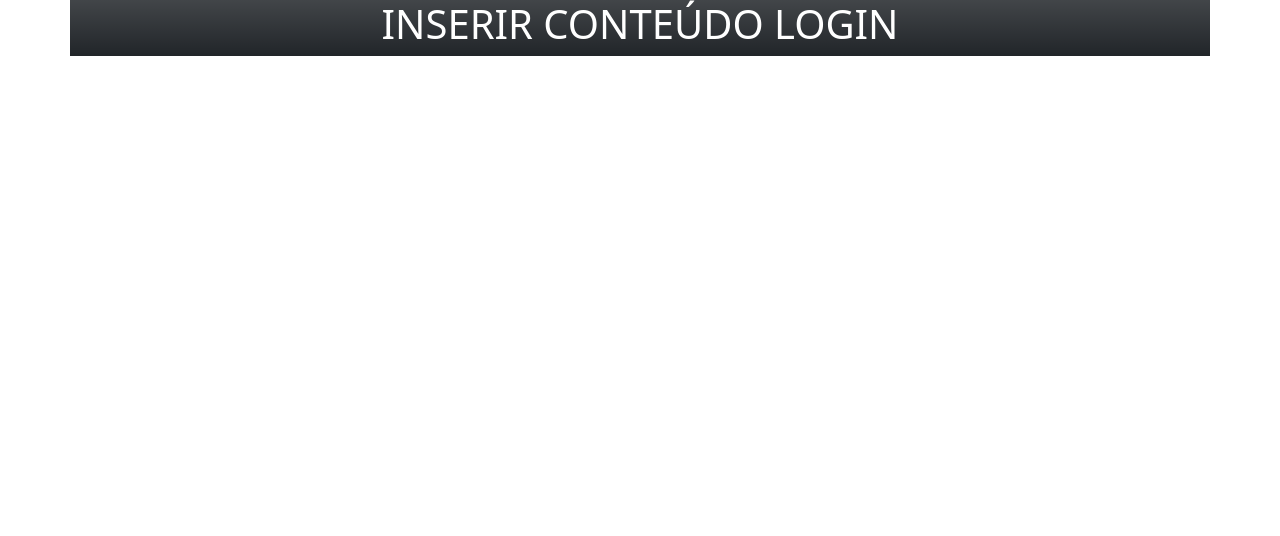
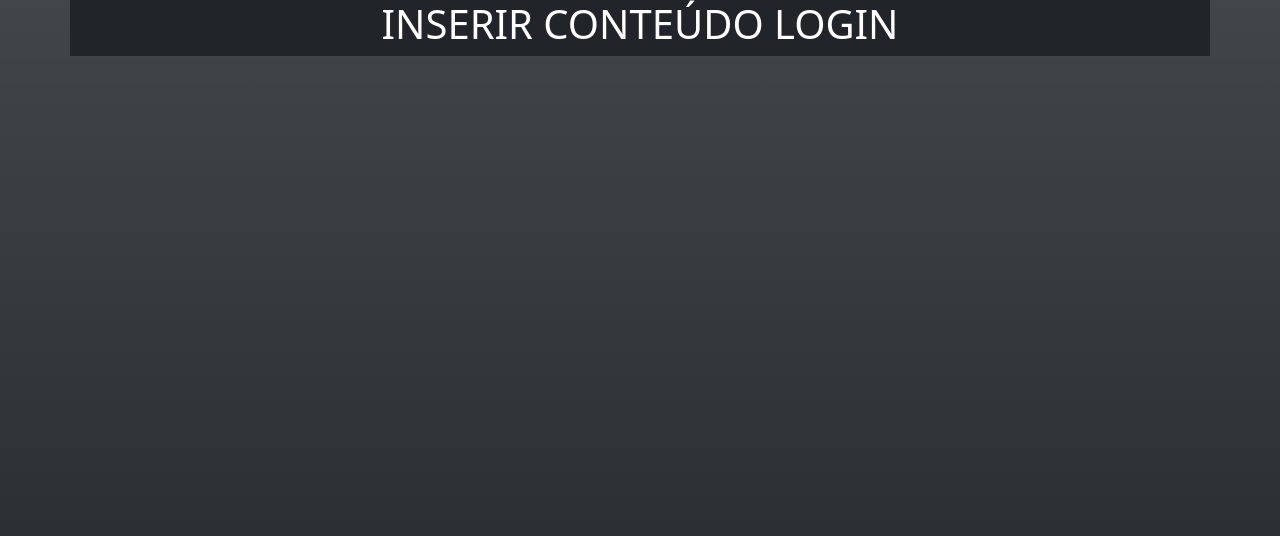
Before and after one commit to LuizAraujo2020/UCB-Projeto-1_2024, a website: page profiler-site/src/views/login.html in a window 1280 px wide. Drawn offline with nearby package versions, Linux system fonts and the light colour scheme; files that its build step writes are made by us from their sources.

Commit message:
fix: body bg

```diff
--- a/profiler-site/src/views/login.html
+++ b/profiler-site/src/views/login.html
@@ -10,10 +10,10 @@
     <link rel="stylesheet" href="global.css">
 </head>
 
-<body class="bg-image">
+<body class="bg-dark bg-gradient vh-100 vh-100 text-white">
     <div class="container">
         <div class="row">
-            <div class="col-12 bg-dark bg-gradient text-white text-center">
+            <div class="col-12 bg-dark text-center">
                 <h1>INSERIR CONTEÚDO LOGIN</h1>
             </div>
         </div>
```
Also changed, not shown: profiler-site/src/views/index.html (+2 -2 lines), profiler-site/src/views/search.html (+3 -6 lines), profiler-site/src/views/settings.html (+2 -2 lines), profiler-site/src/views/signup.html (+2 -2 lines).
